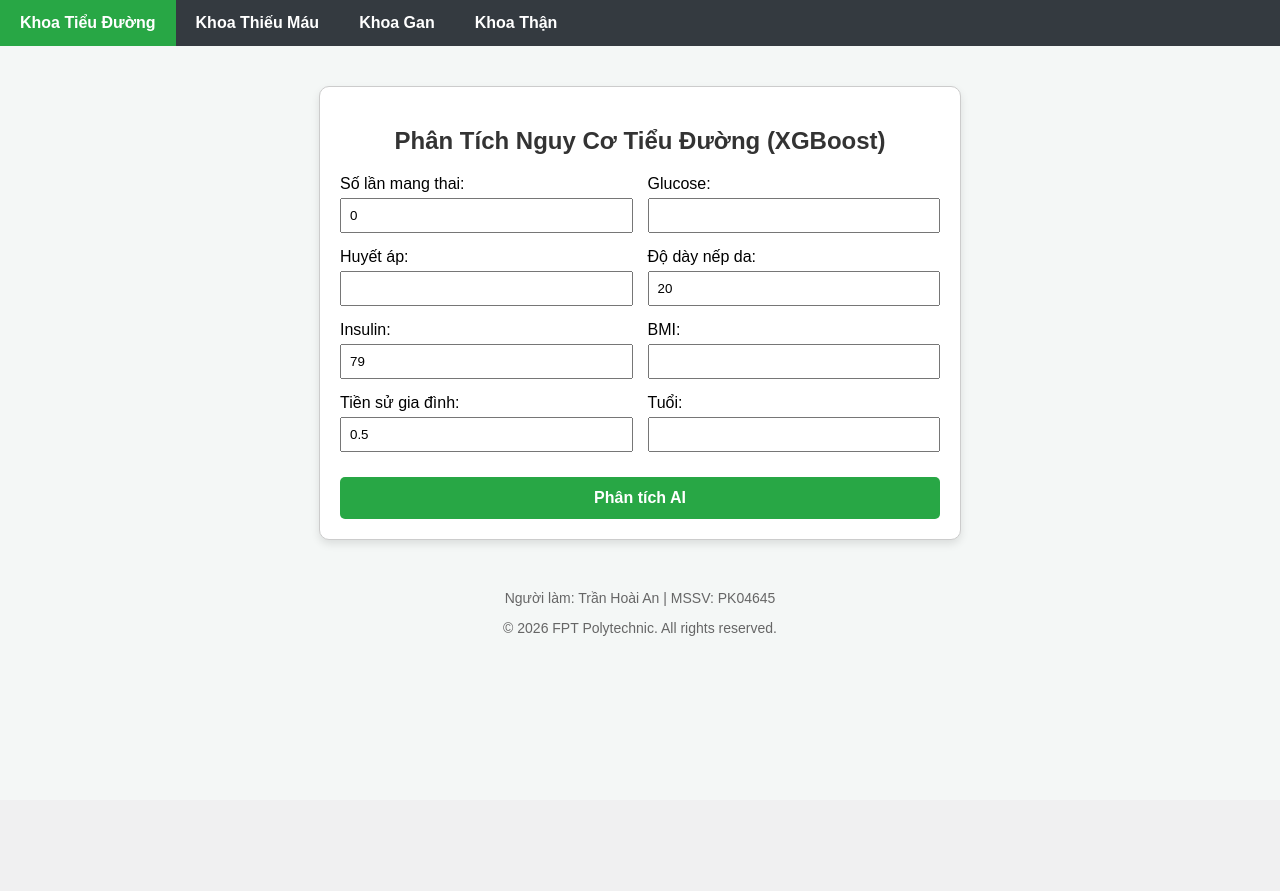
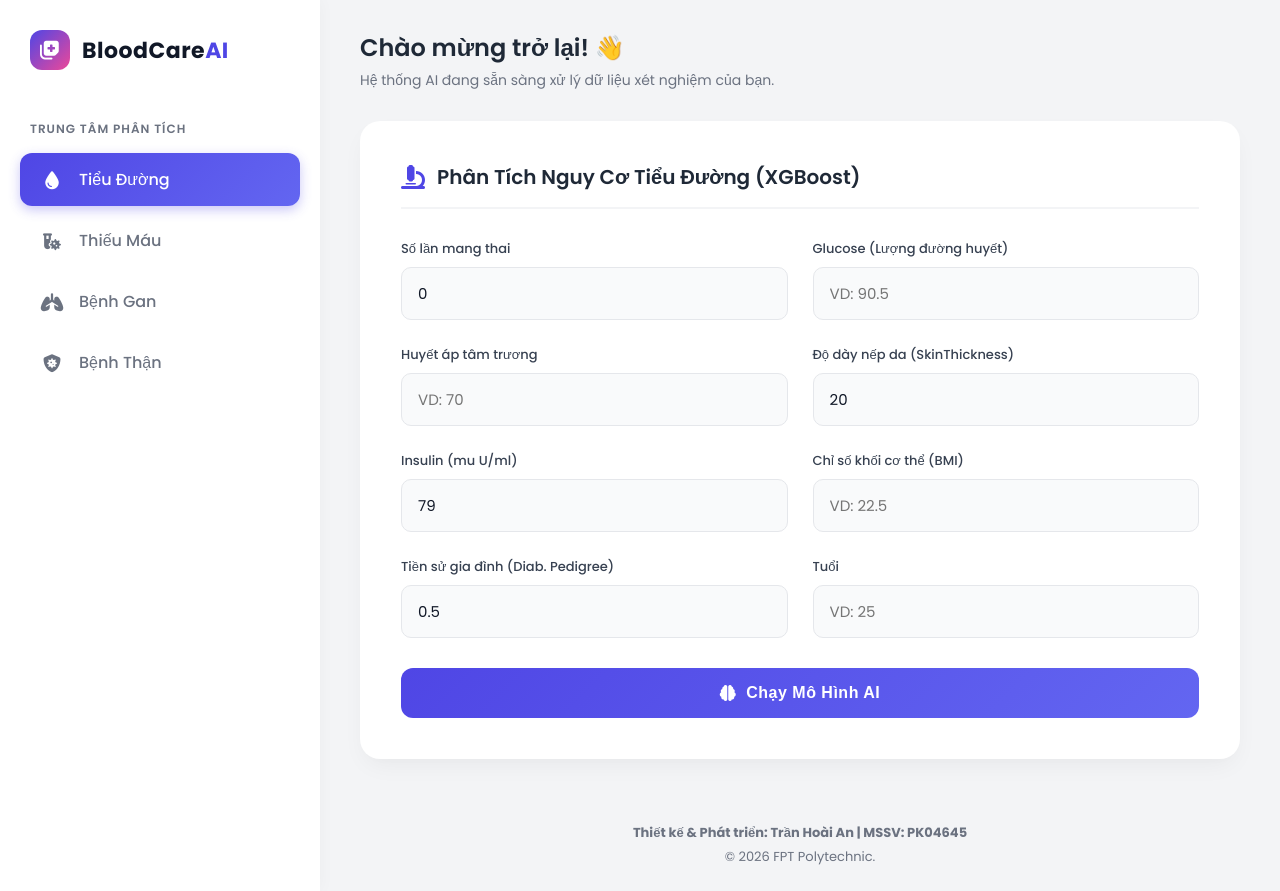
Before and after one commit to chuatekinhdoanh-source/bloodai, a Flask app: page / in a window 1280 px wide. Before the commit the page ends 636 px from the top, so only its background shows below. Run offline with Flask 3, Linux system fonts and the light colour scheme.

Commit message:
Fix icon benh than va dong bo form khoa gan, than

```diff
--- /dev/null
+++ b/templates/base.html
@@ -0,0 +1,199 @@
+<!DOCTYPE html>
+<html lang="vi">
+<head>
+    <meta charset="UTF-8">
+    <meta name="viewport" content="width=device-width, initial-scale=1.0">
+    <title>BloodCare AI - Nền Tảng Y Tế Thông Minh</title>
+    <!-- Nhúng Font hiện đại từ Google -->
+    <link href="https://fonts.googleapis.com/css2?family=Poppins:wght@300;400;500;600;700&display=swap" rel="stylesheet">
+    <!-- Nhúng thư viện Icon FontAwesome -->
+    <link rel="stylesheet" href="https://cdnjs.cloudflare.com/ajax/libs/font-awesome/6.4.0/css/all.min.css">
+
+    <style>
+        :root {
+            --primary: #4f46e5;      /* Tím xanh nhạt hiện đại */
+            --primary-hover: #4338ca;
+            --bg-body: #f3f4f6;      /* Xám khói cực nhạt, không làm mỏi mắt */
+            --sidebar-bg: #ffffff;
+            --text-main: #1f2937;
+            --text-muted: #6b7280;
+            --card-shadow: 0 10px 25px -5px rgba(0, 0, 0, 0.05), 0 8px 10px -6px rgba(0, 0, 0, 0.01);
+        }
+
+        body {
+            margin: 0;
+            font-family: 'Poppins', sans-serif;
+            background-color: var(--bg-body);
+            color: var(--text-main);
+            display: flex;
+            min-height: 100vh;
+        }
+
+        /* --- SIDEBAR HIỆN ĐẠI --- */
+        .sidebar {
+            width: 280px;
+            background-color: var(--sidebar-bg);
+            padding: 30px 20px;
+            box-shadow: 1px 0 15px rgba(0,0,0,0.03);
+            display: flex;
+            flex-direction: column;
+            position: relative;
+            z-index: 10;
+        }
+        .logo-area {
+            display: flex;
+            align-items: center;
+            gap: 12px;
+            margin-bottom: 50px;
+            padding-left: 10px;
+        }
+        .logo-icon {
+            width: 40px; height: 40px;
+            background: linear-gradient(135deg, var(--primary), #ec4899);
+            border-radius: 12px;
+            display: flex; align-items: center; justify-content: center;
+            color: white; font-size: 20px;
+        }
+        .logo-text { font-size: 22px; font-weight: 700; color: #111827; letter-spacing: 0.5px;}
+        .logo-text span { color: var(--primary); }
+
+        .menu-label { font-size: 12px; font-weight: 600; color: var(--text-muted); text-transform: uppercase; letter-spacing: 1px; margin-bottom: 15px; padding-left: 10px;}
+
+        .sidebar a {
+            display: flex; align-items: center; gap: 15px;
+            padding: 14px 20px;
+            margin-bottom: 8px;
+            color: var(--text-muted);
+            text-decoration: none;
+            font-weight: 500;
+            border-radius: 12px;
+            transition: all 0.3s ease;
+        }
+        .sidebar a i { font-size: 18px; width: 24px; text-align: center; transition: transform 0.3s;}
+        .sidebar a:hover {
+            background-color: #f3f4f6; color: var(--text-main);
+        }
+        .sidebar a:hover i { transform: translateX(3px); }
+        .sidebar a.active {
+            background: linear-gradient(135deg, var(--primary) 0%, #6366f1 100%);
+            color: white;
+            box-shadow: 0 4px 12px rgba(79, 70, 229, 0.3);
+        }
+
+        /* --- VÙNG NỘI DUNG CHÍNH --- */
+        .main-wrapper { flex: 1; display: flex; flex-direction: column; overflow-y: auto;}
+
+        .header { padding: 30px 40px; display: flex; justify-content: space-between; align-items: center;}
+        .greeting h1 { margin: 0; font-size: 24px; font-weight: 600;}
+        .greeting p { margin: 5px 0 0; color: var(--text-muted); font-size: 14px;}
+
+        .content { padding: 0 40px 40px; flex: 1;}
+
+        /* Card chứa form nhập liệu */
+        .glass-card {
+            background: #ffffff;
+            border-radius: 20px;
+            padding: 40px;
+            box-shadow: var(--card-shadow);
+            border: 1px solid rgba(255, 255, 255, 0.5);
+            max-width: 850px;
+            margin: 0 auto;
+        }
+
+        .form-title { display: flex; align-items: center; gap: 12px; margin-bottom: 30px; border-bottom: 2px solid #f3f4f6; padding-bottom: 15px;}
+        .form-title i { font-size: 24px; color: var(--primary); }
+        .form-title h2 { margin: 0; font-size: 20px; font-weight: 600;}
+
+        /* --- KIỂU DÁNG Ô NHẬP LIỆU (INPUT) --- */
+        .form-grid { display: grid; grid-template-columns: repeat(auto-fit, minmax(250px, 1fr)); gap: 25px; margin-bottom: 30px;}
+        .input-group { display: flex; flex-direction: column; gap: 8px;}
+        .input-group label { font-size: 13px; font-weight: 500; color: #374151;}
+        .input-group input {
+            padding: 14px 16px;
+            border: 1.5px solid #e5e7eb;
+            border-radius: 10px;
+            font-size: 15px; font-family: inherit;
+            color: #111827; background-color: #f9fafb;
+            transition: all 0.3s ease;
+        }
+        .input-group input:focus {
+            border-color: var(--primary); background-color: #ffffff;
+            box-shadow: 0 0 0 4px rgba(79, 70, 229, 0.1); outline: none;
+        }
+
+        /* --- NÚT BẤM (BUTTON) --- */
+        .btn-submit {
+            width: 100%; padding: 16px;
+            background: linear-gradient(135deg, var(--primary) 0%, #6366f1 100%);
+            color: white; border: none; border-radius: 12px;
+            font-size: 16px; font-weight: 600; letter-spacing: 0.5px;
+            cursor: pointer; transition: all 0.3s ease;
+            display: flex; justify-content: center; align-items: center; gap: 10px;
+        }
+        .btn-submit:hover { transform: translateY(-3px); box-shadow: 0 8px 20px rgba(79, 70, 229, 0.3);}
+        .btn-submit:active { transform: translateY(0);}
+
+        /* --- FOOTER --- */
+        footer { margin-top: auto; text-align: center; padding: 20px; color: var(--text-muted); font-size: 13px;}
+        footer p { margin: 4px 0;}
+
+        /* Responsive */
+        @media (max-width: 900px) {
+            body { flex-direction: column; }
+            .sidebar { width: auto; flex-direction: row; flex-wrap: wrap; padding: 15px; gap: 10px; justify-content: center;}
+            .logo-area { margin-bottom: 10px; width: 100%; justify-content: center;}
+            .menu-label { display: none; }
+            .sidebar a { padding: 10px 15px; margin-bottom: 0; font-size: 14px;}
+            .header, .content { padding: 20px; }
+            .glass-card { padding: 25px; }
+        }
+    </style>
+</head>
+<body>
+
+    <!-- SIDEBAR BÊN TRÁI -->
+    <div class="sidebar">
+        <div class="logo-area">
+            <div class="logo-icon"><i class="fa-solid fa-notes-medical"></i></div>
+            <div class="logo-text">BloodCare<span>AI</span></div>
+        </div>
+
+        <div class="menu-label">Trung Tâm Phân Tích</div>
+        <a href="/" class="{% if active_page == 'diabetes' %}active{% endif %}">
+            <i class="fa-solid fa-droplet"></i> Tiểu Đường
+        </a>
+        <a href="/anemia" class="{% if active_page == 'anemia' %}active{% endif %}">
+            <i class="fa-solid fa-vial-virus"></i> Thiếu Máu
+        </a>
+        <a href="/liver" class="{% if active_page == 'liver' %}active{% endif %}">
+            <i class="fa-solid fa-lungs"></i> Bệnh Gan
+        </a>
+        <a href="/kidney" class="{% if active_page == 'kidney' %}active{% endif %}">
+            <i class="fa-solid fa-shield-virus"></i> Bệnh Thận
+        </a>
+    </div>
+
+    <!-- KHÔNG GIAN LÀM VIỆC BÊN PHẢI -->
+    <div class="main-wrapper">
+        <div class="header">
+            <div class="greeting">
+                <h1>Chào mừng trở lại! 👋</h1>
+                <p>Hệ thống AI đang sẵn sàng xử lý dữ liệu xét nghiệm của bạn.</p>
+            </div>
+        </div>
+
+        <div class="content">
+            <div class="glass-card">
+                <!-- Nội dung các khoa sẽ được nhúng vào đây -->
+                {% block content %}{% endblock %}
+            </div>
+        </div>
+
+        <footer>
+            <p><strong>Thiết kế & Phát triển: Trần Hoài An | MSSV: PK04645</strong></p>
+            <p>&copy; 2026 FPT Polytechnic.</p>
+        </footer>
+    </div>
+
+</body>
+</html>
--- a/templates/index.html
+++ b/templates/index.html
@@ -1,61 +1,51 @@
-<!DOCTYPE html>
-<html lang="vi">
-<head>
-    <meta charset="UTF-8">
-    <meta name="viewport" content="width=device-width, initial-scale=1.0">
-    <title>BloodCare AI 2.0</title>
-    <style>
-        body { font-family: Arial, sans-serif; margin: 0; background-color: #f4f7f6;}
-        /* CSS cho thanh Menu */
-        .navbar { background-color: #343a40; overflow: hidden; }
-        .navbar a { float: left; display: block; color: white; text-align: center; padding: 14px 20px; text-decoration: none; font-weight: bold;}
-        .navbar a:hover { background-color: #ddd; color: black; }
-        .navbar a.active { background-color: #28a745; color: white; }
+{% extends "base.html" %}
+{% set active_page = "diabetes" %}
 
-        /* CSS cho Form */
-        .container { max-width: 600px; margin: 40px auto; padding: 20px; background: white; border: 1px solid #ccc; border-radius: 10px; box-shadow: 0 4px 8px rgba(0,0,0,0.1);}
-        .form-row { display: flex; gap: 15px; margin-bottom: 15px; }
-        .form-group { flex: 1; }
-        input { display: block; width: 100%; padding: 8px; box-sizing: border-box; margin-top: 5px; }
-        button { width: 100%; padding: 12px; background-color: #28a745; color: white; border: none; border-radius: 5px; cursor: pointer; font-size: 16px; font-weight: bold; margin-top: 10px;}
-        footer { margin-top: 50px; text-align: center; color: #666; font-size: 14px; padding-bottom: 20px;}
-    </style>
-</head>
-<body>
-    <!-- Thanh Menu Điều Hướng đã được đặt đúng vị trí -->
-    <div class="navbar">
-        <a href="/" class="active">Khoa Tiểu Đường</a>
-        <a href="/anemia">Khoa Thiếu Máu</a>
-        <a href="/liver">Khoa Gan</a>
-        <a href="/kidney">Khoa Thận</a>
+{% block content %}
+<div class="form-title">
+    <i class="fa-solid fa-microscope"></i>
+    <h2>Phân Tích Nguy Cơ Tiểu Đường (XGBoost)</h2>
 </div>
 
-    <div class="container">
-        <h2 style="text-align: center; color: #333;">Phân Tích Nguy Cơ Tiểu Đường (XGBoost)</h2>
 <form action="/predict" method="POST">
-            <div class="form-row">
-                <div class="form-group"><label>Số lần mang thai:</label><input type="text" name="Pregnancies" value="0" required></div>
-                <div class="form-group"><label>Glucose:</label><input type="text" name="Glucose" required></div>
+    <!-- Dùng CSS Grid mới để tự động sắp xếp các ô nhập liệu đẹp mắt -->
+    <div class="form-grid">
+        <div class="input-group">
+            <label>Số lần mang thai</label>
+            <input type="number" name="Pregnancies" value="0" placeholder="VD: 0, 1, 2..." required>
         </div>
-            <div class="form-row">
-                <div class="form-group"><label>Huyết áp:</label><input type="text" name="BloodPressure" required></div>
-                <div class="form-group"><label>Độ dày nếp da:</label><input type="text" name="SkinThickness" value="20" required></div>
+        <div class="input-group">
+            <label>Glucose (Lượng đường huyết)</label>
+            <input type="number" step="0.1" name="Glucose" placeholder="VD: 90.5" required>
         </div>
-            <div class="form-row">
-                <div class="form-group"><label>Insulin:</label><input type="text" name="Insulin" value="79" required></div>
-                <div class="form-group"><label>BMI:</label><input type="text" name="BMI" required></div>
+        <div class="input-group">
+            <label>Huyết áp tâm trương</label>
+            <input type="number" step="0.1" name="BloodPressure" placeholder="VD: 70" required>
         </div>
-            <div class="form-row">
-                <div class="form-group"><label>Tiền sử gia đình:</label><input type="text" name="DiabetesPedigreeFunction" value="0.5" required></div>
-                <div class="form-group"><label>Tuổi:</label><input type="text" name="Age" required></div>
+        <div class="input-group">
+            <label>Độ dày nếp da (SkinThickness)</label>
+            <input type="number" step="0.1" name="SkinThickness" value="20" required>
         </div>
-            <button type="submit">Phân tích AI</button>
-        </form>
+        <div class="input-group">
+            <label>Insulin (mu U/ml)</label>
+            <input type="number" step="0.1" name="Insulin" value="79" required>
+        </div>
+        <div class="input-group">
+            <label>Chỉ số khối cơ thể (BMI)</label>
+            <input type="number" step="0.1" name="BMI" placeholder="VD: 22.5" required>
+        </div>
+        <div class="input-group">
+            <label>Tiền sử gia đình (Diab. Pedigree)</label>
+            <input type="number" step="0.01" name="DiabetesPedigreeFunction" value="0.5" required>
+        </div>
+        <div class="input-group">
+            <label>Tuổi</label>
+            <input type="number" name="Age" placeholder="VD: 25" required>
+        </div>
     </div>
 
-    <footer>
-        <p>Người làm: Trần Hoài An | MSSV: PK04645</p>
-        <p>&copy; 2026 FPT Polytechnic. All rights reserved.</p>
-    </footer>
-</body>
-</html>
+    <button type="submit" class="btn-submit">
+        <i class="fa-solid fa-brain"></i> Chạy Mô Hình AI
+    </button>
+</form>
+{% endblock %}
```
Also changed, not shown: check_columns.py (added, +33 -0 lines), templates/anemia.html (+30 -46 lines), templates/kidney.html (+41 -51 lines), templates/liver.html (+26 -51 lines). Lines whose indentation alone changed are shown as unchanged.
